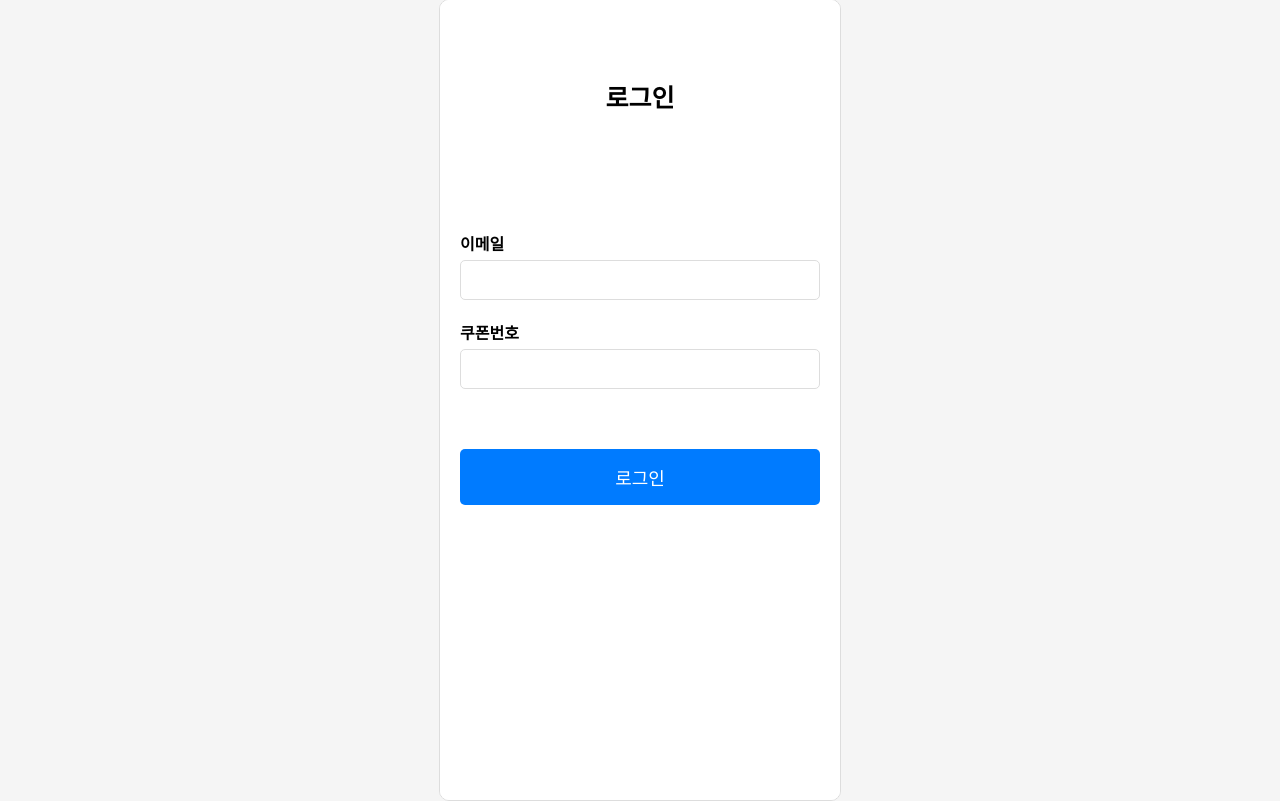
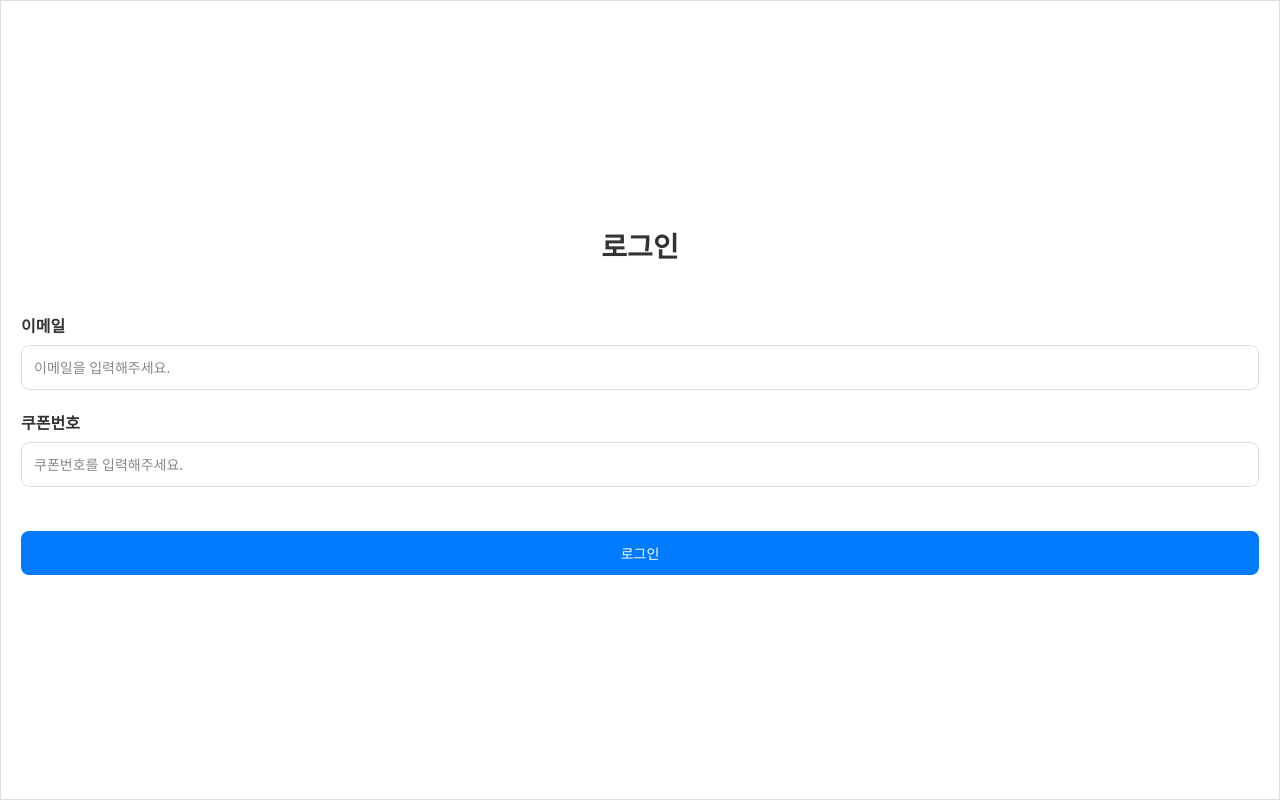
Before and after one commit to AI-Life-Legacy/AI-Life-Legacy, a website: page public/login/login.html in a window 1280 px wide. Drawn offline with nearby package versions, Linux system fonts and the light colour scheme; a web font is replaced by a local one.

Commit message:
style: 로그인 페이지 스타일링

```diff
--- a/public/login/login.css
+++ b/public/login/login.css
@@ -1,56 +1,45 @@
-body {
-    font-family: Arial, sans-serif;
+@import url("https://cdn.jsdelivr.net/gh/orioncactus/pretendard@v1.3.9/dist/web/variable/pretendardvariable.min.css");
+@import url('https://fonts.googleapis.com/css2?family=Caveat:wght@400..700&display=swap');
+
+* {
+    font-family: "Pretendard Variable", system-ui;
     margin: 0;
     padding: 0;
-    display: flex;
-    justify-content: center;
-    align-items: center;
-    height: 100vh;
-    background-color: #f5f5f5;
+    box-sizing: border-box;
 }
 
 .container {
     width: 100%;
-    max-width: 600px;
-    height: 100%;
+    height: 100vh;
+    padding: 0px 20px;
     background-color: white;
+
     display: flex;
     flex-direction: column;
     border: 1px solid #ddd;
-    border-radius: 10px;
-    overflow: hidden;
 }
 
 .header-main {
     display: flex;
+    justify-content: center;
     flex-direction: column;
     height: 100%;
 }
 
 .header {
     text-align: center;
-    padding: 10px;
     background-color: white;
     border-bottom: none;
-    flex: 0 0 calc(100vh / 7 * 1.5); /* 전체 높이의 7분의 1.5 */
-    display: flex;
-    justify-content: center;
-    align-items: center;
 }
 
 .header h1 {
-    font-size: 25px;
-    margin: 0;
+    font-size: 28px;
+    color:#333;
+    margin-bottom: 48px;
 }
 
 .login-section {
-    flex: 1;
-    display: flex;
-    flex-direction: column;
-    justify-content: flex-start; /* 위쪽으로 배치 */
     background-color: white;
-    overflow: hidden;
-    padding: 40px 20px 20px 20px; /* 패딩을 추가하여 텍스트 위치 조정 */
 }
 
 .login-form {
@@ -60,38 +49,49 @@ body {
     width: 100%; /* 폼 너비를 100%로 설정 */
 }
 
-.form-group {
+.form-group:not(:last-child) {
     margin-bottom: 20px;
     width: 100%;
 }
 
 .button-group {
-    margin-top: 40px; /* 로그인 버튼과 쿠폰번호 사이 간격을 벌림 */
+    padding-top:24px;
     width: 100%;
 }
 
 .form-group label {
     display: block;
-    margin-bottom: 5px;
+    margin-bottom: 8px;
     font-weight: bold;
+    color:#333;
 }
 
 .form-group input {
     width: 100%;
-    padding: 10px;
-    font-size: 16px;
+    padding: 12px;
+
+    font-size: 14px;
+    font-weight: 400;
+    color:#333;
+
     border: 1px solid #ddd;
-    border-radius: 5px;
+    border-radius: 8px;
     box-sizing: border-box;
+}
+
+.form-group input::placeholder {
+    font-size: 14px;
+    font-weight: 400;
+    color:#888;
 }
 
 .login-button {
     background-color: #007BFF;
     color: #fff;
     border: none;
-    padding: 15px;
-    font-size: 18px;
-    border-radius: 5px;
+    padding: 12px 16px;
+    font-size: 14px;
+    border-radius: 8px;
     cursor: pointer;
     width: 100%;
     box-sizing: border-box;
@@ -100,9 +100,3 @@ body {
 .login-button:hover {
     background-color: #0056b3;
 }
-
-@media (min-width: 768px) {
-    .container {
-        max-width: 400px;
-    }
-}
--- a/public/login/login.html
+++ b/public/login/login.html
@@ -18,11 +18,11 @@
             <main class="login-section">
                 <div class="form-group">
                     <label for="email">이메일</label>
-                    <input type="email" id="login-email" name="email" required>
+                    <input type="email" id="login-email" name="email" placeholder="이메일을 입력해주세요." required>
                 </div>
                 <div class="form-group">
                     <label for="coupon">쿠폰번호</label>
-                    <input type="text" id="login-coupon" name="coupon" required>
+                    <input type="text" id="login-coupon" name="coupon" placeholder="쿠폰번호를 입력해주세요." required>
                 </div>
                 <div class="form-group button-group">
                     <button type="submit" class="login-button" id="login-button">로그인</button>
```
